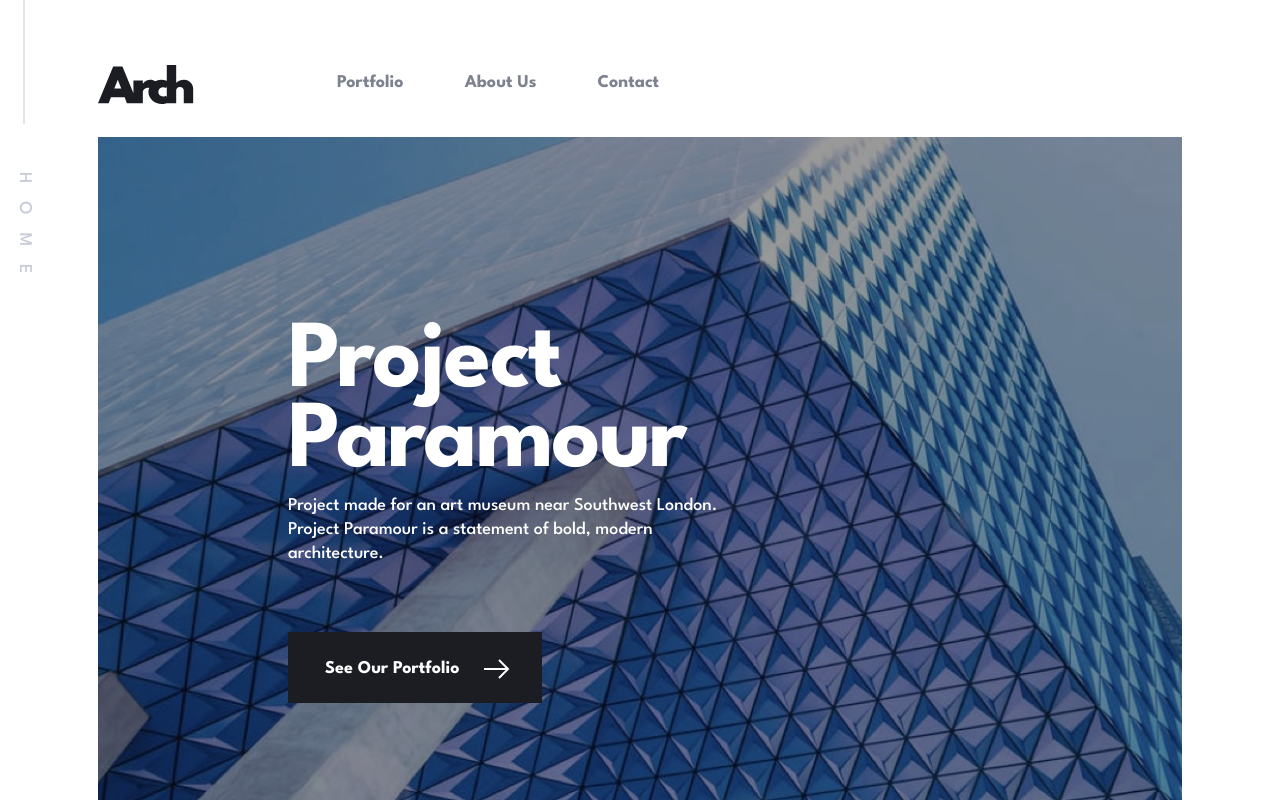
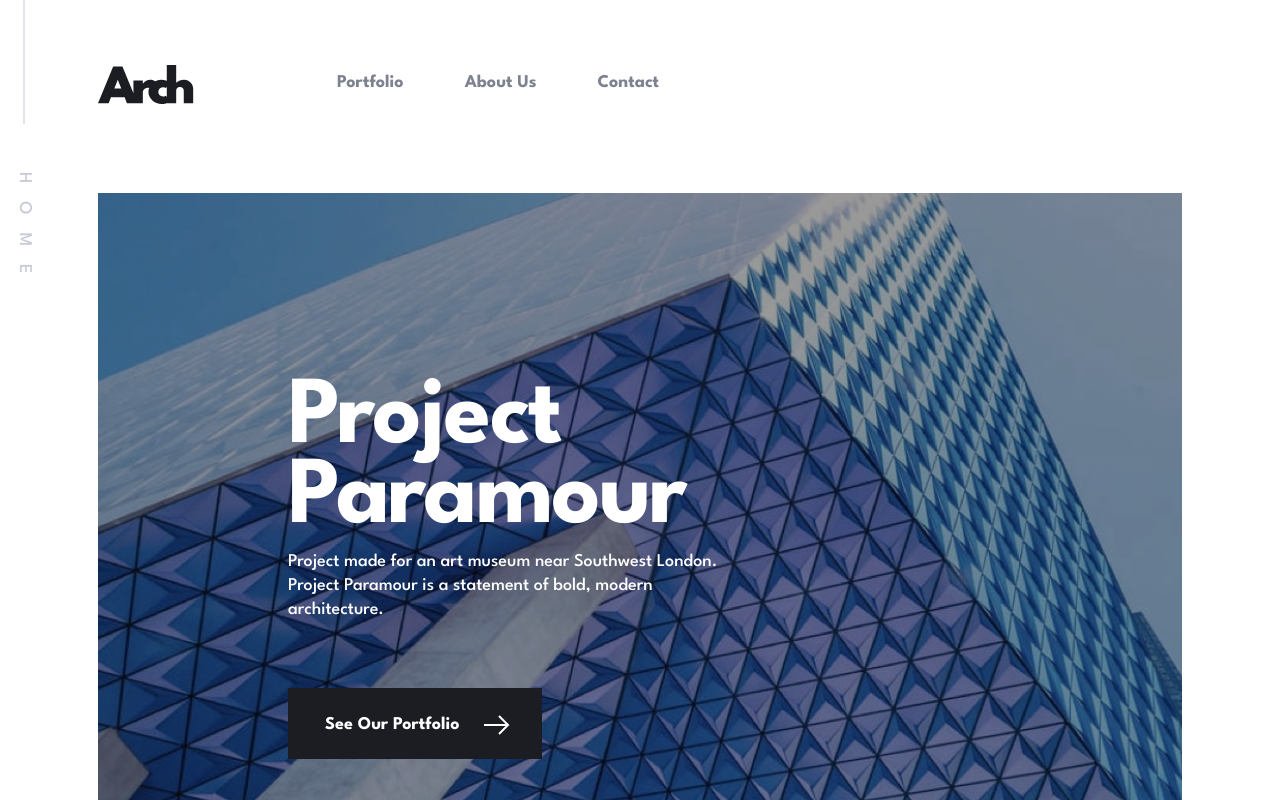
Before and after one commit to lleonardus/arch-studio, a React (Vite) app: page / in a window 1280 px wide. Shown: the top 800 px of the page. Built offline with nearby package versions, Linux system fonts and the light colour scheme.

Commit message:
adding margin top on homepage

```diff
--- a/src/pages/homepage/Homepage.jsx
+++ b/src/pages/homepage/Homepage.jsx
@@ -5,7 +5,7 @@ import { PortfolioSection } from "./components/PortfolioSection";
 
 export function Homepage() {
   return (
-    <main>
+    <main className="mt-8 tablet:mt-14">
       <Hero />
       <WelcomeSection />
       <AboutUsSection />
```
